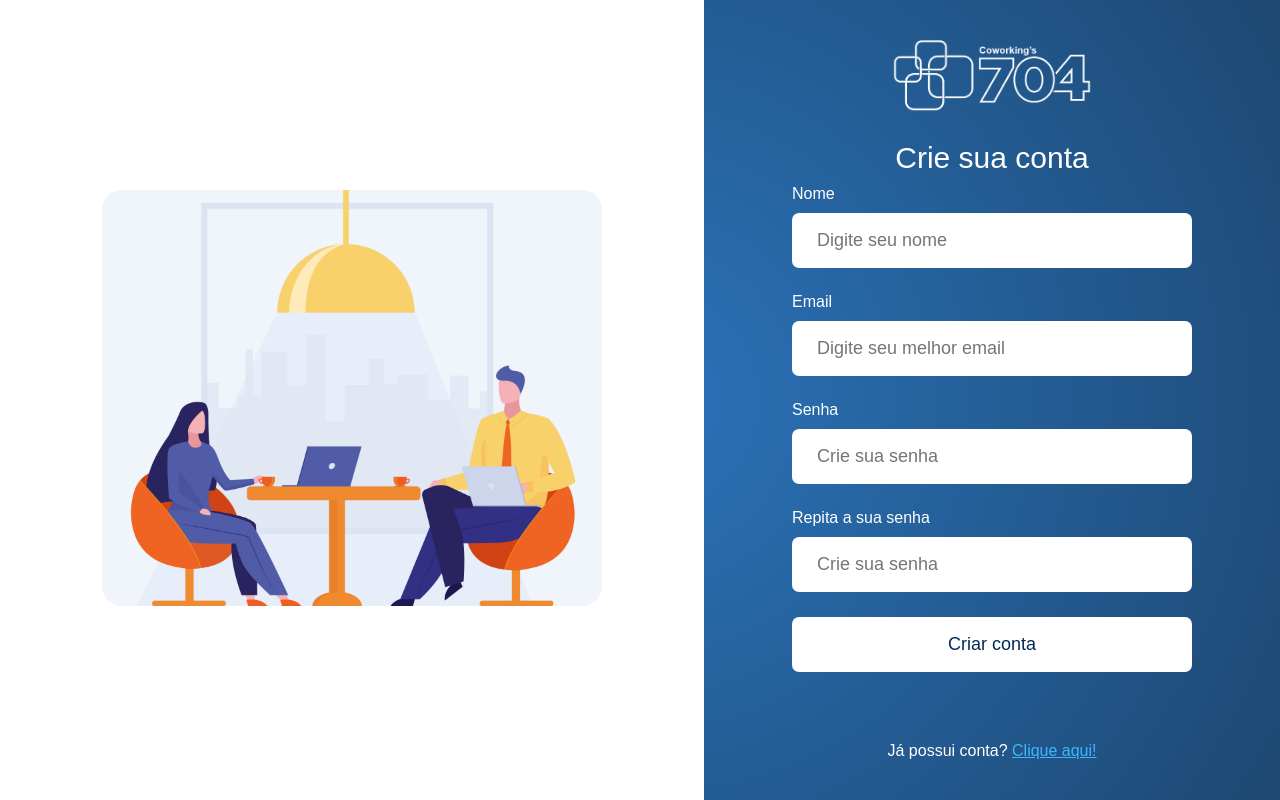
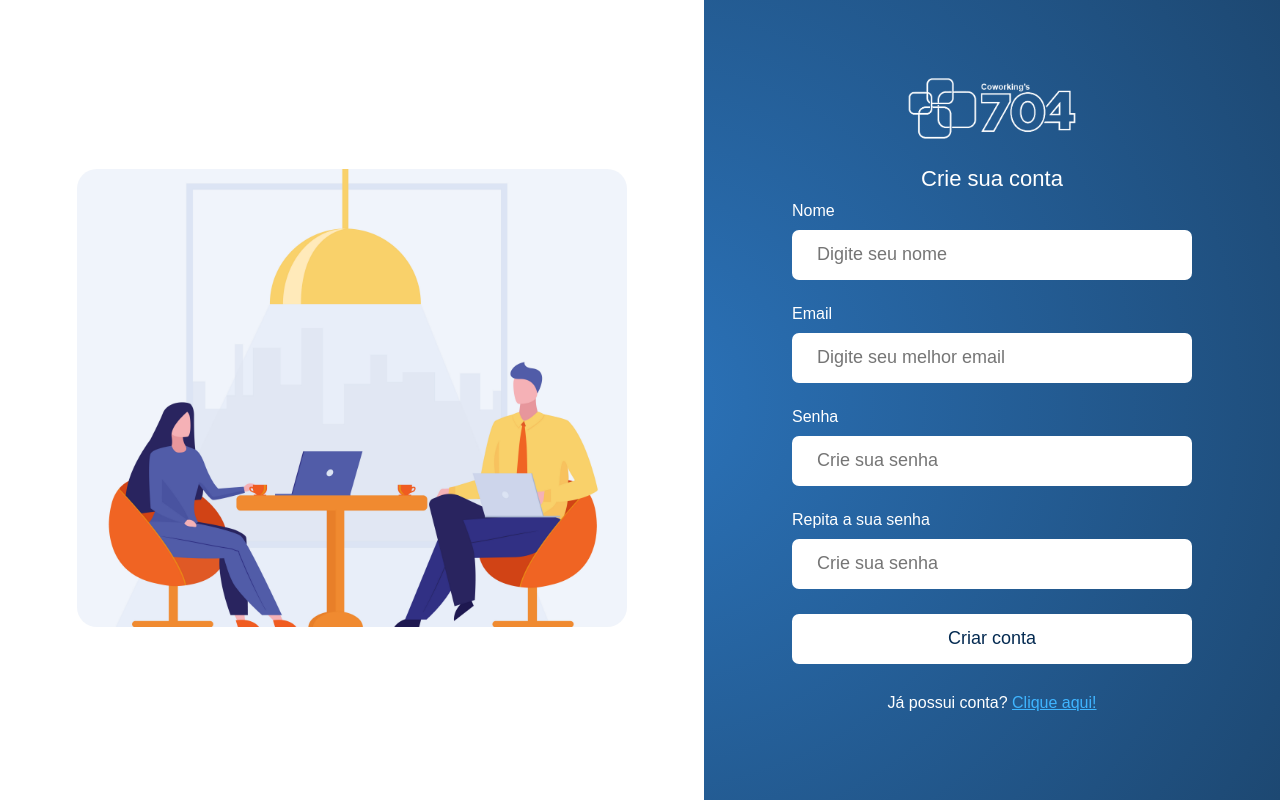
Before and after one commit to jv-farias/coworkings-704, a React (Vite) app: page /registrar in a window 1280 px wide. Built offline with nearby package versions, Linux system fonts and the light colour scheme.

Commit message:
Alterações de tamanho

```diff
--- a/src/Login/login.css
+++ b/src/Login/login.css
@@ -52,7 +52,7 @@
     h1 {
         color: white;
         padding-bottom: 20px;
-        font-size: 25px;
+        font-size: 20px;
     }
 }
 
@@ -62,7 +62,7 @@
     left: 0;
     width: 100%;
     height: 100%;
-    background-color: rgba(0, 0, 0, 0.5);
+    background-color: rgba(0, 0, 0, 0.7);
     z-index: 9998;
 }
 .login-left {
@@ -98,7 +98,8 @@
 }
 
 .img-logo img {
-    width: 200px;
+    width: 170px;
+    margin-top: 20px;
 }
 
 .formulario-login {
--- a/src/Signup/signup.css
+++ b/src/Signup/signup.css
@@ -17,13 +17,13 @@
 }
 
 .img-coworking img {
-    width: 500px;
+    width: 550px;
     border-radius: 20px;
 }
 
 .headline {
-    padding-top: 25px;
-    font-size: 30px;
+    padding-top: 22px;
+    font-size: 22px;
     color: white;
     font-weight: 500;
 }
@@ -45,7 +45,7 @@
 
     input {
         width: 400px;
-        height: 55px;
+        height: 50px;
         border-radius: 7px;
         border: none;
         outline: none;
@@ -60,7 +60,7 @@
 
     .button-submit {
         width: 400px;
-        height: 55px;
+        height: 50px;
         font-size: 18px;
         border-radius: 7px;
         border: none;
@@ -78,7 +78,8 @@
     .fazer-login {
         text-align: center;
         color: white;
-        margin-top: 70px;
+        margin-top: 30px;
+        margin-bottom: 30px;
 
         .link-registrar {
             color: rgb(63, 181, 255);
```
